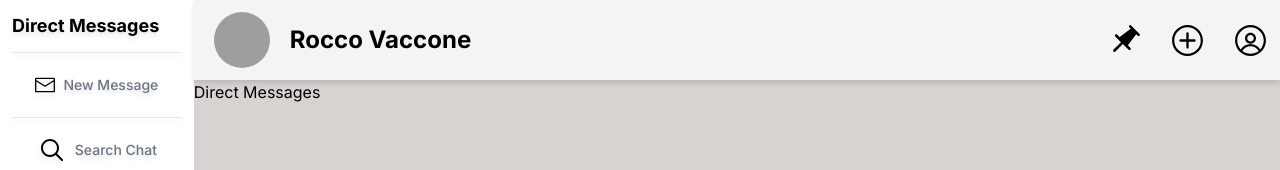
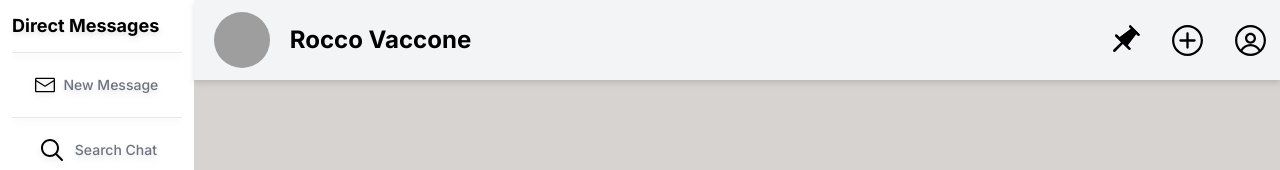
Before and after one commit to phill52/PairProj, a Next.js app: page /messages in a window 1280 px wide. Shown: the top 170 px of the page. Built offline with nearby package versions, Linux system fonts and the light colour scheme; grey boxes are pictures that could not be loaded.

Commit message:
get rid of dm text

```diff
--- a/app/messages/page.tsx
+++ b/app/messages/page.tsx
@@ -8,7 +8,7 @@ export default function MessagesPage() {
 			<SideBar />
 			<div className="h-screen w-full bg-stone-300">
 				<MessagesHeader />
-				<h1>Direct Messages</h1>
+
 				<ComposeBar />
 			</div>
 		</div>
```
